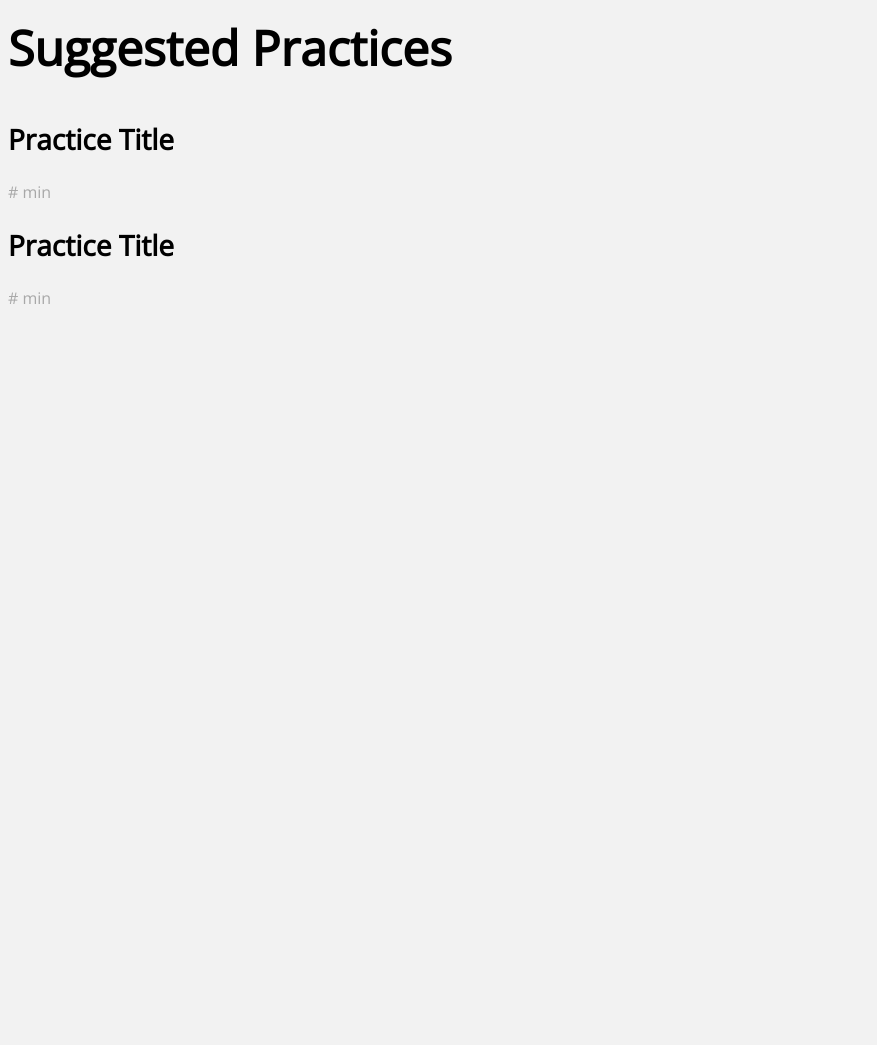
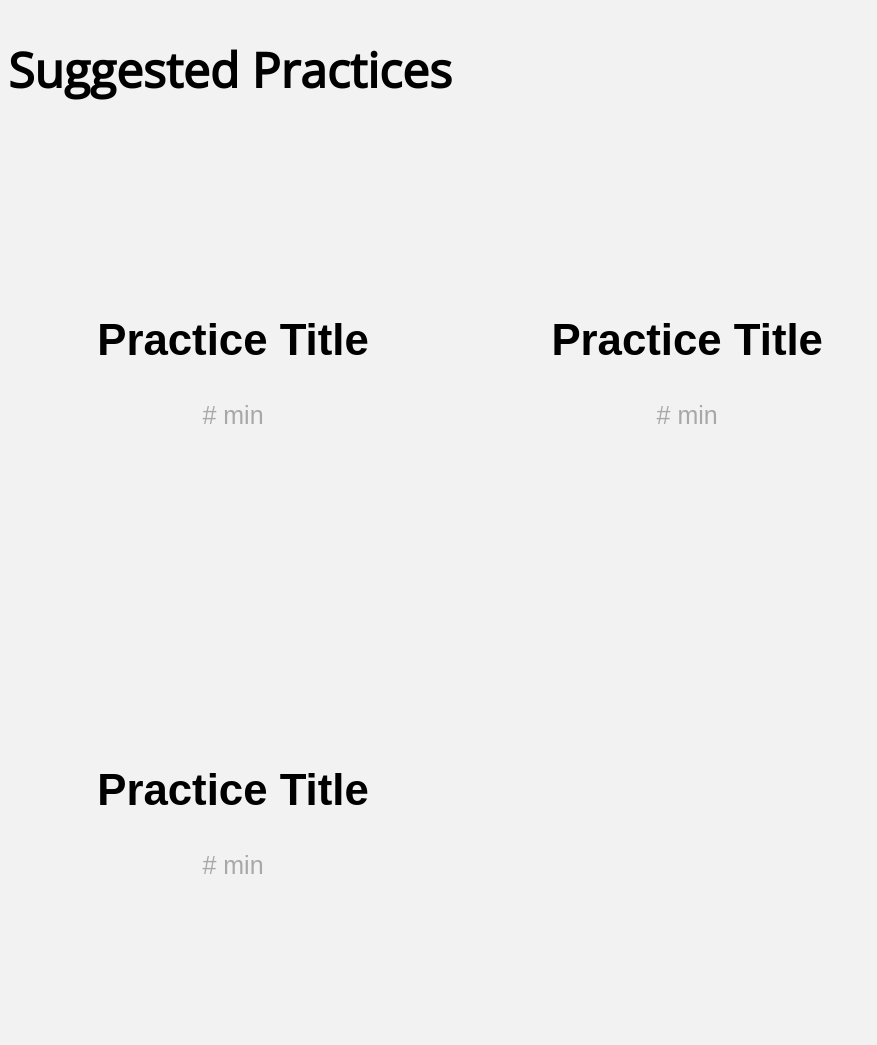
Before and after one commit to npham24/info360frontend, a plain HTML site: page location.html in a window 1280 px wide. Shown: the part 977-2022 px from the top of the page, without its empty margins (0-877 px from the left). Before the commit the page ends 1302 px from the top, so only its background shows below. Drawn offline with nearby package versions, Linux system fonts and the light colour scheme.

Commit message:
wrote code for a suggestive practice to be a button (without functionality)

```diff
--- a/location.html
+++ b/location.html
@@ -10,7 +10,7 @@
 
 <body>
     <section>
-        <button id="back_to_locations" class="card card.hover"> < Locations </button>
+        <button id="back_to_locations" class="btn"> < Locations </button>
         <h1 id="location_title"> Location Name </h1>
         <h2 id="theme_list"> THEME NAME 1 • THEME NAME 2 </h2>
         <img id="location_image" src="images/waterfront.jpg" alt="Location image">
@@ -20,9 +20,18 @@
     </section>
     <section>
         <h1 id="suggested_practices"> Suggested Practices </h1>
-        <h2 id="practice_title"> Practice Title </h2>
-        <p id="duration"> # min </p>
-        <h2 id="practice_title"> Practice Title </h2>
-        <p id="duration"> # min </p>
+        <button id="practice" class="btn">
+            <h2 id="practice_title"> Practice Title </h2>
+            <p id="duration"> # min </p>
+        </button>
+        <button id="practice" class="btn">
+            <h2 id="practice_title"> Practice Title </h2>
+            <p id="duration"> # min </p>
+        </button>
+        <button id="practice" class="btn">
+            <h2 id="practice_title"> Practice Title </h2>
+            <p id="duration"> # min </p>
+        </button>
+
     </section>
 </body>
--- a/styles.css
+++ b/styles.css
@@ -111,16 +111,20 @@ h1 {
   align: left;
 }
 
+/* Button leading to more information on a practice */
+#practice {
+  width: 450px;
+  height: 450px;
+}
+
 /* Title of a suggested practice on location page */
 #practice_title {
   font-size: 175%;
-  align: left;
 }
 
 /* Duration of a suggested practice on location page */
 #duration {
   font-size: 100%;
-  align: left;
   color: #a8a8a8;
 }
 
@@ -133,15 +137,26 @@ h1 {
 
 /* END LOCATION PAGE */
 
+/* Button */
+.btn {
+  border: none;
+  background-color: inherit;
+  padding: 14px 28px;
+  font-size: 25px;
+  cursor: pointer;
+  display: inline-block;
+}
+
 .card {
   /* Add shadows to create the "card" effect */
-  box-shadow: 0 4px 8px 0 rgba(0,0,0,0.2);
+  /*box-shadow: 0 4px 8px 0 rgba(0,0,0,0.2);*/
   transition: 0.3s;
 }
 
 /* On mouse-over, add a deeper shadow */
 .card:hover {
-  box-shadow: 0 8px 16px 0 rgba(0,0,0,0.2);
+  /*box-shadow: 0 8px 16px 0 rgba(0,0,0,0.2);*/
+  background: #eee;
 }
 
 /* Add some padding inside the card container */
```
